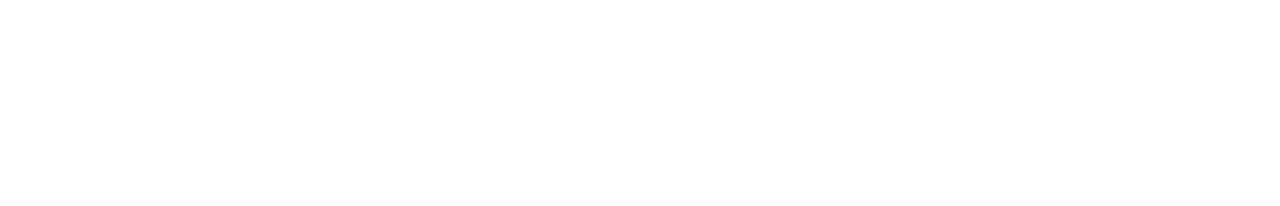
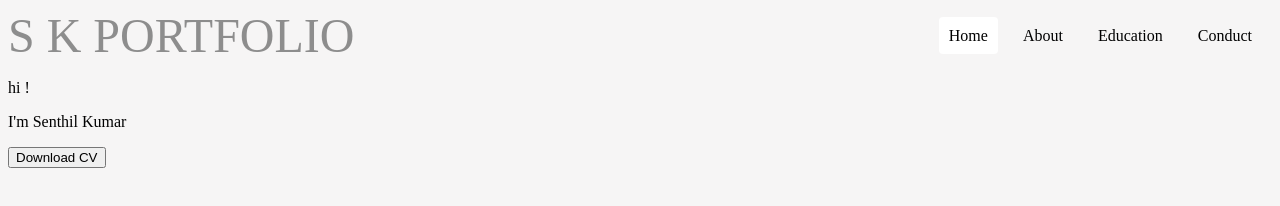
Before and after one commit to SENTHIL-7/portfolio, a plain HTML site: page index.html in a window 1280 px wide. Drawn offline with Linux system fonts and the light colour scheme; a web font is replaced by a local one.

Commit message:
fourth commit

```diff
--- a/index.html
+++ b/index.html
@@ -6,11 +6,26 @@
     <meta name="viewport" content="width=device-width, initial-scale=1.0">
     <title>Portfolio</title>
     <link rel="stylesheet" href="style.css">
+    <!-- ============================= google font link ======================================== -->
+    <link rel="stylesheet" href="https://fonts.googleapis.com/css?family=Sofia&effect=3d">
+
 </head>
 <body>
-    <header>
-        <div class="nav"></div>
-    </header>
-    <div></div>
+   <section>
+    <div id ="logo" class="	font-effect-3d" >S K PORTFOLIO</div>
+    <nav>
+
+            <li><a href="#" class="active">Home</a></li>
+            <li><a href="#">About</a></li>
+            <li><a href="#">Education</a></li>
+            <li><a href="#">Conduct</a></li>
+
+    </nav>
+   </section>
+   <div>
+    <p>hi !</p>
+    <p>I'm <span>Senthil Kumar</span></p>
+    <button class="download-cv">Download CV</button>
+   </div>
 </body>
 </html>
--- a/style.css
+++ b/style.css
@@ -1,3 +1,48 @@
-*{
-    margin: 0;
+
+body {
+    background-color: #f6f5f5;
+    /* font-family: 'Tangerine', serif;
+    font-size: 48px;
+    text-shadow: 4px 4px 4px #aaa; */
+  }
+section{
+    margin: 0px;
+    padding: 0px;
+    display: flex;
+    justify-content: space-between;
+    align-items: center;
 }
+nav{
+    display: flex;
+    justify-content: space-between;
+    align-items: center;
+    font-family:'Times New Roman', Times, serif;
+}
+nav li{
+    padding: 5px;
+    margin-right: 5px;
+}
+a{
+    text-decoration: none;
+
+}
+nav li a{
+    color: #000;
+    padding: 10px;
+    border-radius: 4px;
+}
+li{
+    list-style: none
+}
+
+
+#logo{
+
+   font-size: 48px;
+   font-family: 'Times New Roman', Times, serif;
+   color: rgba(128, 128, 128, 0.887);
+
+}
+.active{
+    background: #ffffff;
+}
```
